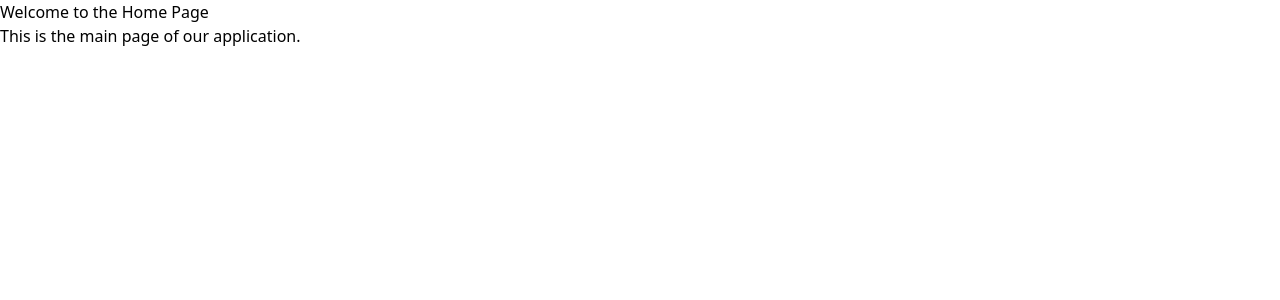
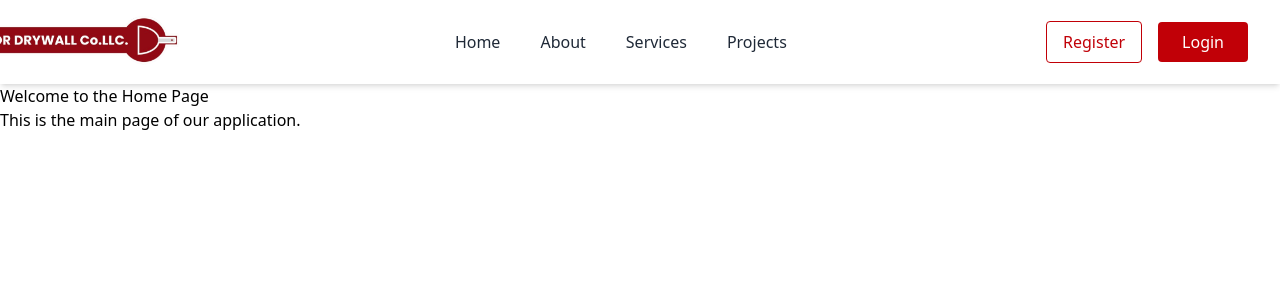
Before and after one commit to RodriguezDerek/Igor-Drywall, a React (Vite) app in the folder frontend/: page / in a window 1280 px wide. Shown: the top 300 px of the page. Built offline with nearby package versions, Linux system fonts and the light colour scheme.

Commit message:
added navbar

```diff
--- /dev/null
+++ b/frontend/src/components/Navbar.jsx
@@ -0,0 +1,36 @@
+import React from 'react';
+import { Link } from 'react-router-dom';
+import { isLoggedIn } from '../util/auth';
+
+function Navbar() {
+  return (
+    <nav className="bg-white shadow-md">
+        <div className="max-w-7xl mx-auto px-4 sm:px-3 lg:px-8">
+            <div className="flex justify-between items-center h-21">
+
+                <div className="flex-shrink-0 -ml-20">
+                    <img src="/logo.png" alt="Logo" className="h-20 w-auto"/>
+                </div>
+
+                <div className="hidden md:flex space-x-10">
+                    <Link to="/home" className="nav-link text-gray-900 hover:text-red-600 font-medium cursor-pointer">Home</Link>
+                    <Link to="/about" className="nav-link text-gray-900 hover:text-red-600 font-medium cursor-pointer">About</Link>
+                    <Link to="/service" className="nav-link text-gray-900 hover:text-red-600 font-medium cursor-pointer">Services</Link>
+                    <Link to="/project" className="nav-link text-gray-900 hover:text-red-600 font-medium cursor-pointer">Projects</Link>
+                </div>
+
+                {isLoggedIn() ? (
+                    <h1>Profile Modal goes here</h1>
+                ) : (
+                    <div className="hidden md:flex items-center space-x-4">
+                        <Link to="/register" className="px-4 py-2 text-red-700 border border-red-700 rounded hover:bg-red-50 transition cursor-pointer">Register</Link>
+                        <Link to="/login" className="px-6 py-2 bg-red-700 text-white rounded hover:bg-red-800 transition cursor-pointer">Login</Link>
+                    </div>
+
+                )}
+            </div>
+        </div>
+    </nav>
+  );
+}
+export default Navbar;
--- a/frontend/src/index.css
+++ b/frontend/src/index.css
@@ -14,3 +14,33 @@
 .animate-slideInFade {
   animation: slideInFade 0.4s ease-out forwards;
 }
+
+.nav-link {
+  position: relative;
+  text-decoration: none;
+  color: #1f2937;
+  font-weight: 500;
+  transition: color 0.3s ease;
+  height: 84px;
+  display: flex;
+  align-items: center;
+}
+
+.nav-link::after {
+  content: "";
+  position: absolute;
+  width: 0%;
+  height: 3px;
+  bottom: 0;
+  left: 0;
+  background-color: #dc2626;
+  transition: width 0.3s ease;
+}
+
+.nav-link:hover {
+  color: #dc2626;
+}
+
+.nav-link:hover::after {
+  width: 100%;
+}
--- a/frontend/src/pages/Home.jsx
+++ b/frontend/src/pages/Home.jsx
@@ -1,11 +1,15 @@
 import React from 'react';
+import Navbar from '../components/Navbar';
 
 function Home() {
   return (
-    <div>
-      <h1>Welcome to the Home Page</h1>
-      <p>This is the main page of our application.</p>
-    </div>
+    <>
+      <Navbar />
+      <div>
+        <h1>Welcome to the Home Page</h1>
+        <p>This is the main page of our application.</p>
+      </div>
+    </>
   );
 }
 export default Home;
--- a/frontend/src/pages/Login.jsx
+++ b/frontend/src/pages/Login.jsx
@@ -91,7 +91,7 @@ function Login() {
                 {/* Forgot Password aligned right */}
                 <div className="text-right">
                     <button type="button" className="text-sm text-red-700 hover:underline mb-6 cursor-pointer">
-                        <Link to="/forgot-password">Forgot Password</Link>
+                        <Link to="/forgot-password">Forgot Password?</Link>
                     </button>
                 </div>
 
```
Also changed, not shown: frontend/src/components/ProfileIcon.jsx (added, +9 -0 lines), frontend/src/components/ProfileModal.jsx (added, +10 -0 lines).
